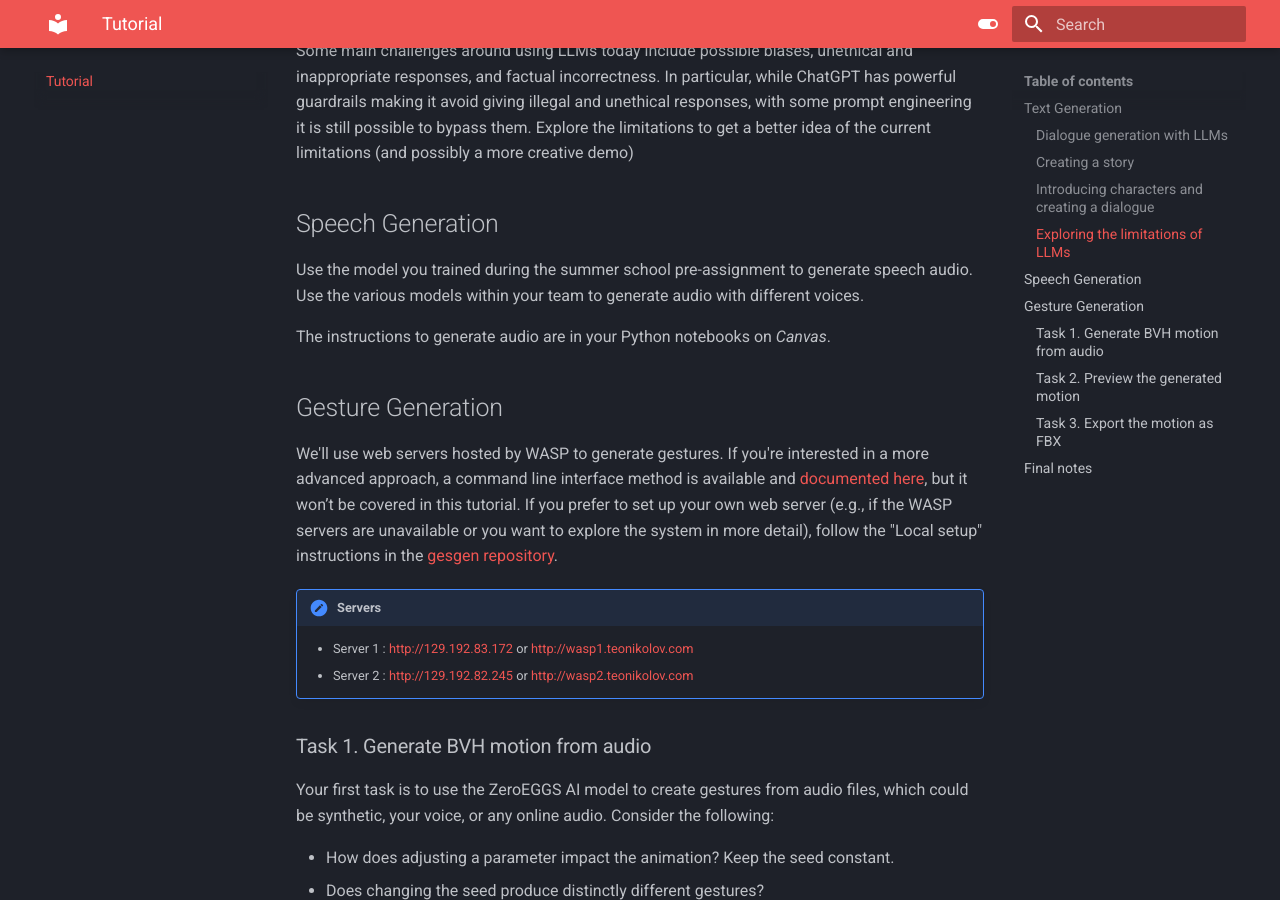
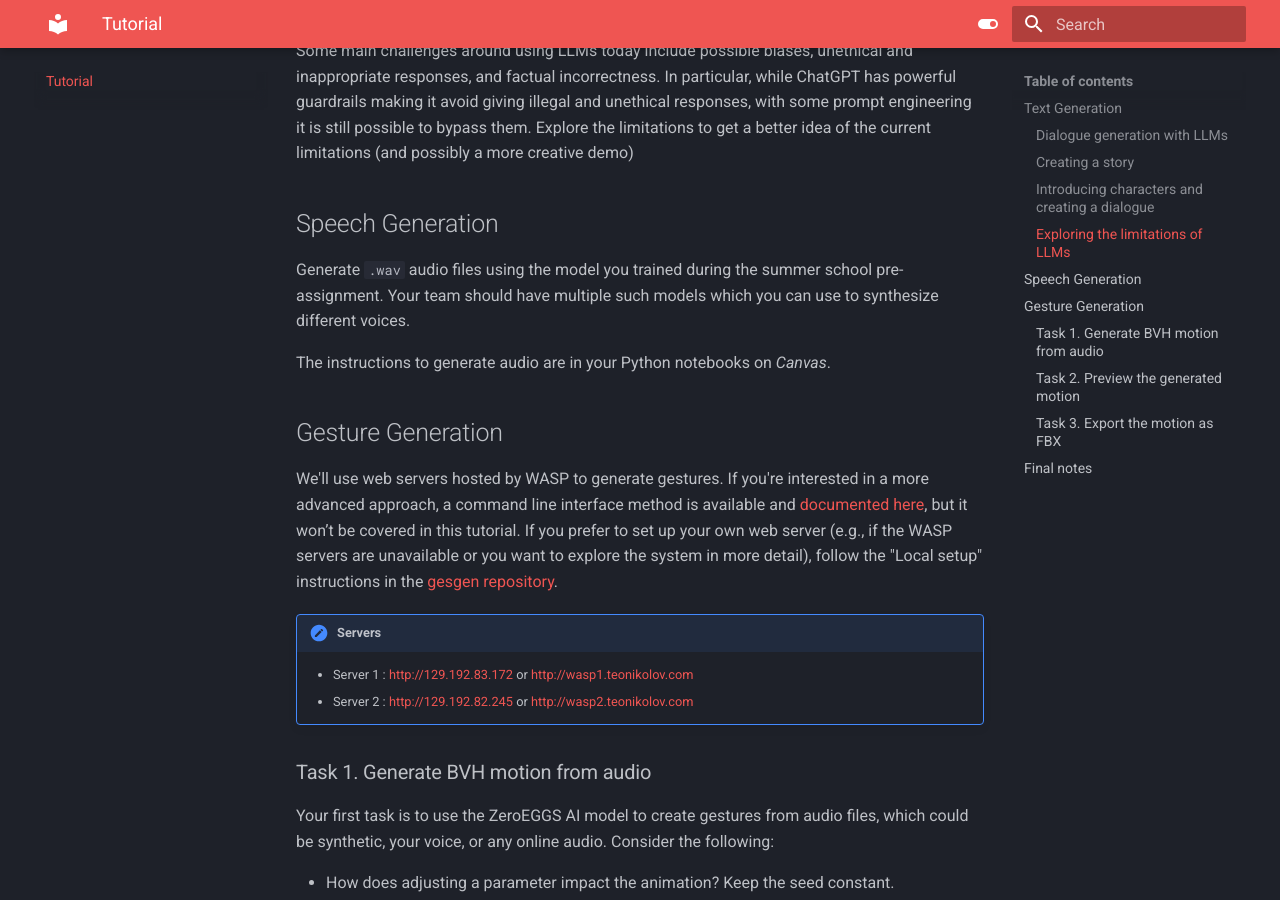
Before and after one commit to TeoNikolov/wasp-ss-assignment, an MkDocs documentation site: the page built from docs/tutorial.md, in a window 1280 px wide and 900 px high, scrolled down 1090 px. Built offline with MkDocs 1.6.1 and Material for MkDocs 9.7.7, drawn with Linux system fonts in a browser that asks for light colours.

Commit message:
Update tutorial.md

```diff
--- a/docs/tutorial.md
+++ b/docs/tutorial.md
@@ -44,7 +44,7 @@ demo)
 
 ## Speech Generation
 
-Use the model you trained during the summer school pre-assignment to generate speech audio. Use the various models within your team to generate audio with different voices.
+Generate `.wav` audio files using the model you trained during the summer school pre-assignment. Your team should have multiple such models which you can use to synthesize different voices.
 
 The instructions to generate audio are in your Python notebooks on *Canvas*.
 
```
